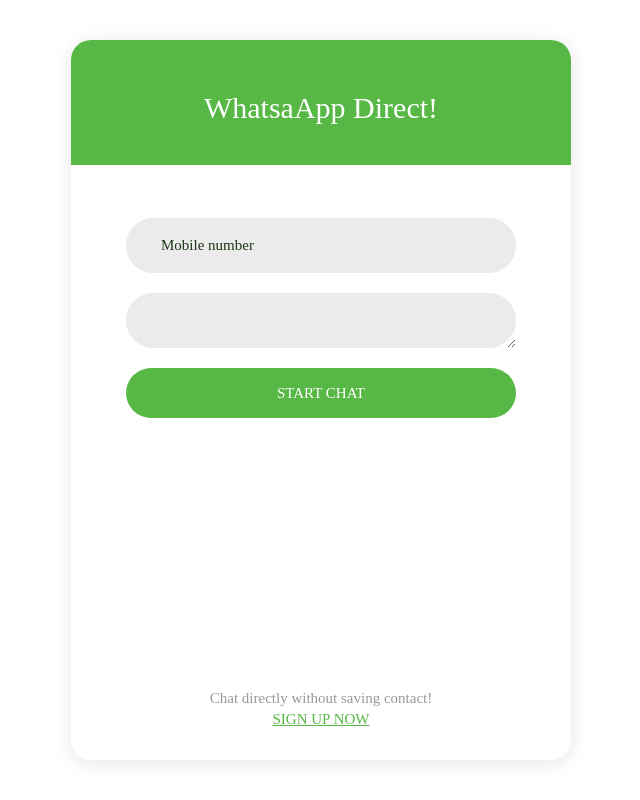
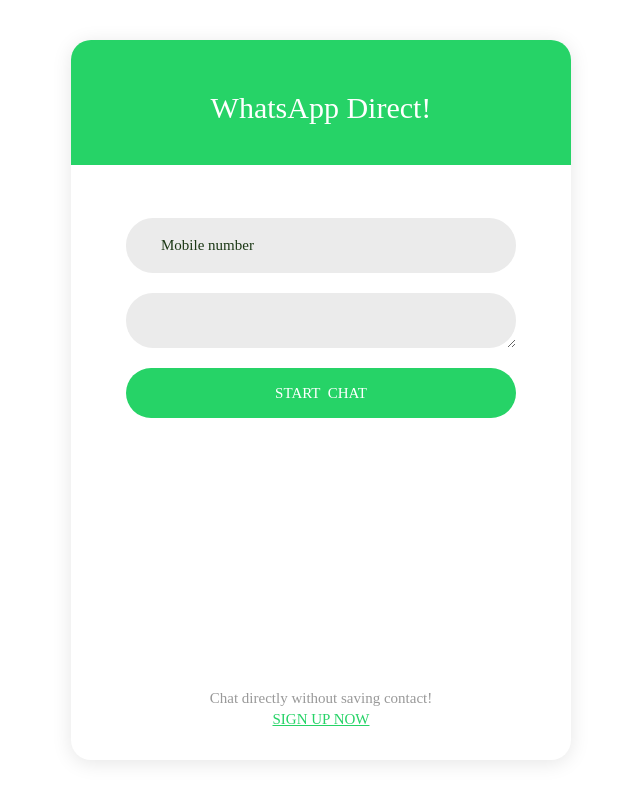
Before and after one commit to ashish-r/whatsapp-direct, a plain HTML site: page index.html in a window 1280 px wide. Shown: the whole page, without its empty margins (319-959 px from the left). Drawn offline with Linux system fonts and the light colour scheme.

Commit message:
typo fix

```diff
--- a/css/style.css
+++ b/css/style.css
@@ -114,14 +114,14 @@
 .txt2 {
   font-family: Ubuntu-Regular;
   font-size: 15px;
-  color: #57b846;
+  color: #26D367;
   line-height: 1.4;
 }
 
 .txt3 {
   font-family: Ubuntu-Bold;
   font-size: 15px;
-  color: #57b846;
+  color: #26D367;
   line-height: 1.4;
   text-transform: uppercase;
 }
@@ -183,7 +183,7 @@
   width: 100%;
   top: 0;
   left: 0;
-  background-color: #57b846;
+  background-color: #26D367;
   padding-top: 50px;
   padding-bottom: 39px;
 }
@@ -247,7 +247,7 @@
   padding: 0 20px;
   width: 100%;
   height: 50px;
-  background-color: #57b846;
+  background-color: #26D367;
   border-radius: 25px;
   font-family: Ubuntu-Bold;
   font-size: 15px;
@@ -258,10 +258,6 @@
   -o-transition: all 0.4s;
   -moz-transition: all 0.4s;
   transition: all 0.4s;
-}
-
-.chat-btn:hover {
-  background-color: #1b3815;
 }
 
 .footer {
--- a/index.html
+++ b/index.html
@@ -33,7 +33,7 @@
 		<div class="container">
 			<div class="wrapper">
 				<div class="form-wrapper">
-					<span class="title">WhatsaApp Direct!</span>
+					<span class="title">WhatsApp Direct!</span>
 					<div class="input-wrapper">
 						<input class="input-field" type="tel" id="mobile_number" name="mobile_number" placeholder="Mobile number">
 						<span class="input-error" id="mobile-error"></span>
@@ -43,7 +43,7 @@
 					</div>
 					<div class="btn-container">
 						<button class="chat-btn" id="start_whatsapp">
-							Start Chat
+							Start &nbsp;Chat
 						</button>
 					</div>
 					<div class="footer">
```
